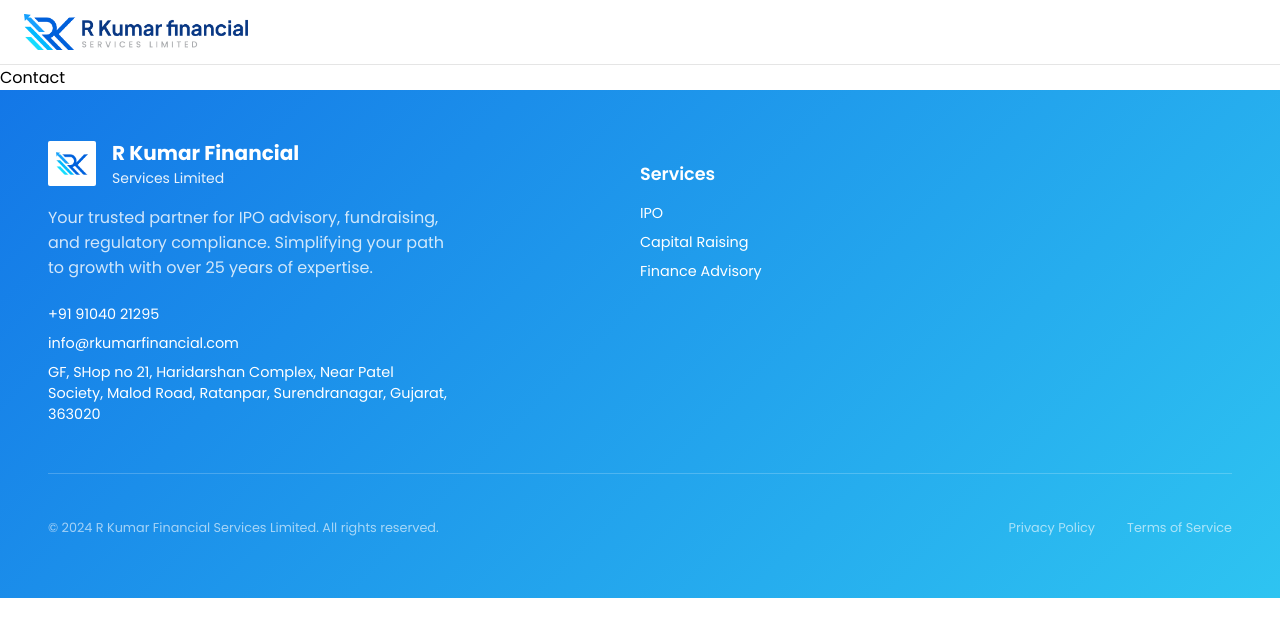
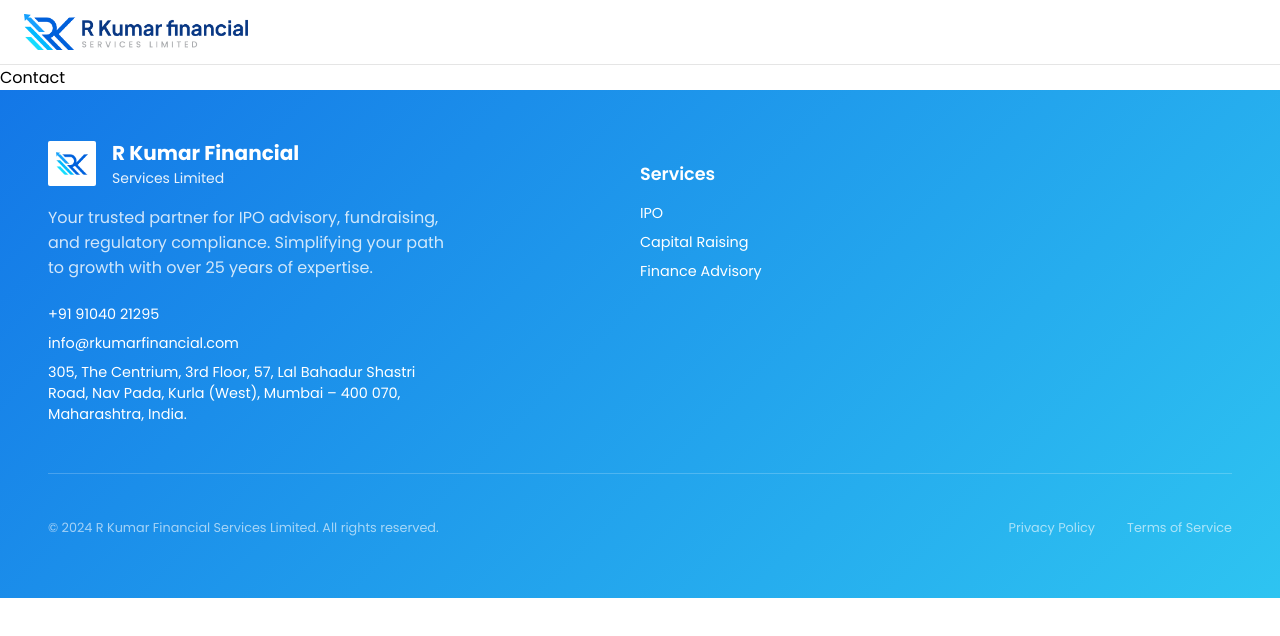
Before and after one commit to Shubham2JZ/rkumarfinancialservices, a React (Vite) app: page /contact in a window 1280 px wide. Shown: the top 636 px of the page. Built offline with nearby package versions, Linux system fonts and the light colour scheme.

Commit message:
Update index.jsx

```diff
--- a/src/components/Footer/index.jsx
+++ b/src/components/Footer/index.jsx
@@ -23,8 +23,9 @@
             <div>+91 91040 21295</div>
             <div>info@rkumarfinancial.com</div>
             <div>
-              GF, SHop no 21, Haridarshan Complex, Near Patel Society,
-              Malod Road, Ratanpar, Surendranagar, Gujarat, 363020
+              305, The Centrium, 3rd Floor, 57,
+              Lal Bahadur Shastri Road, Nav Pada,
+              Kurla (West), Mumbai – 400 070, Maharashtra, India.
             </div>
           </div>
         </div>
```
